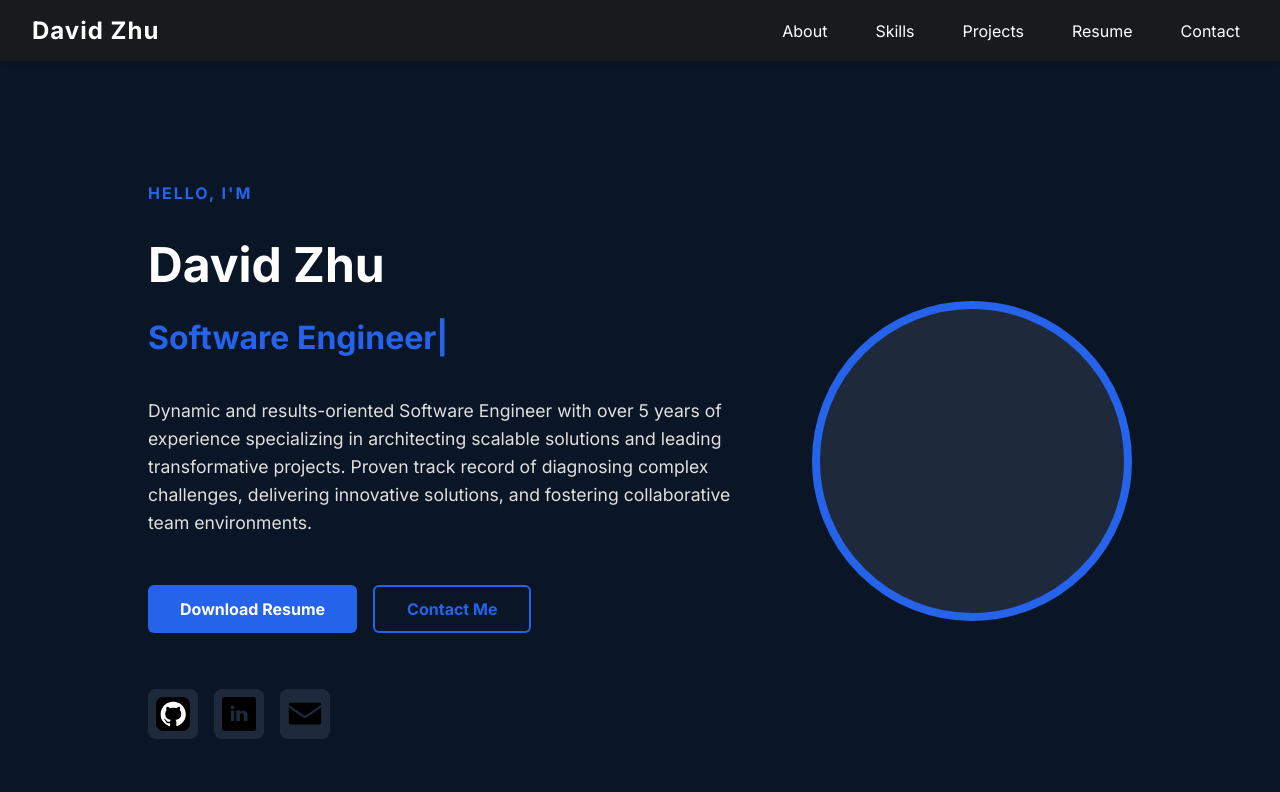
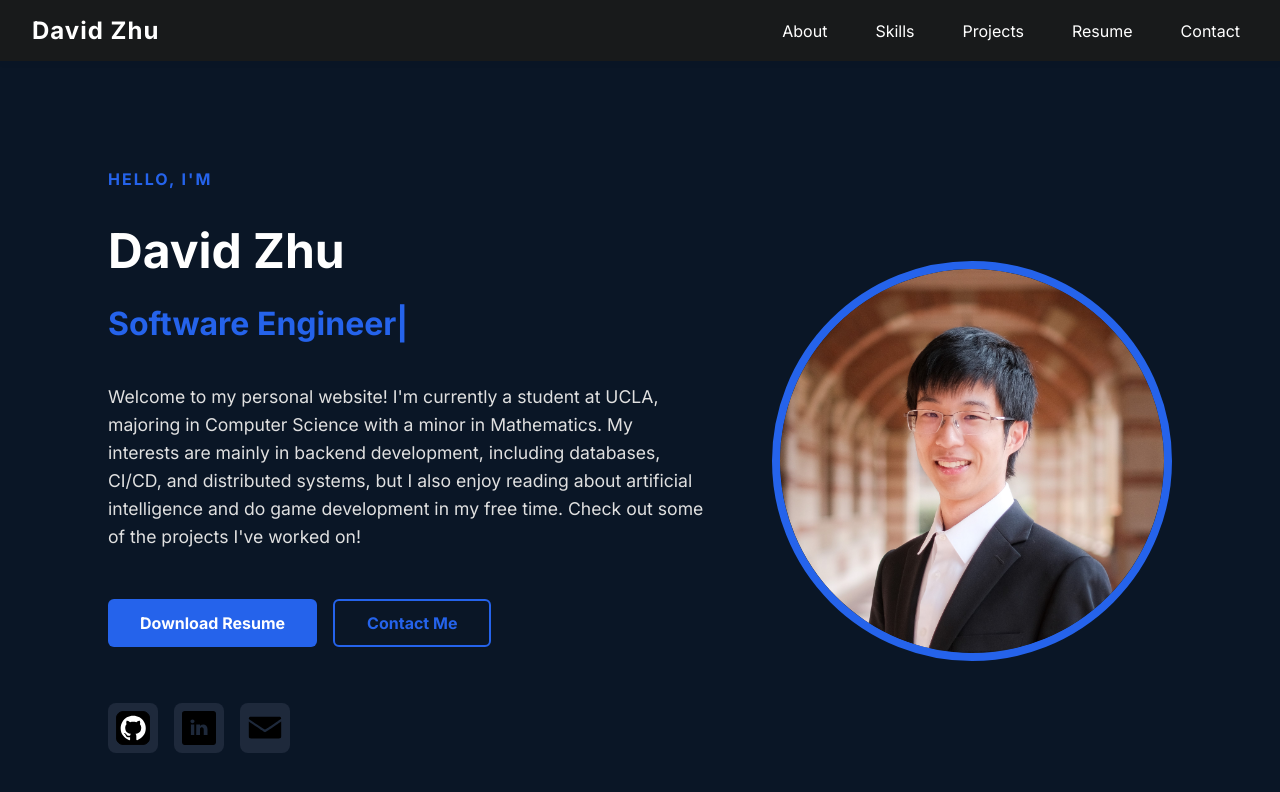
Before and after one commit to DaveyNavy/personal-website, a React (Vite) app: page / in a window 1280 px wide. Shown: the top 792 px of the page. Built offline with nearby package versions, Linux system fonts and the light colour scheme.

Commit message:
Update main page info

```diff
--- a/src/Home.jsx
+++ b/src/Home.jsx
@@ -2,21 +2,22 @@ import styles from "./Home.module.css";
 import GithubIcon from "./assets/github.svg";
 import LinkedinIcon from "./assets/linkedin.svg";
 import EmailIcon from "./assets/email.svg";
+import Profile from "./assets/David_Headshot_Square.jpg";
 import { useState, useEffect } from "react";
 
 const icons = [
   {
-    href: "#",
+    href: "https://github.com/DaveyNavy",
     label: "GitHub",
     svg: GithubIcon,
   },
   {
-    href: "#",
+    href: "https://www.linkedin.com/in/david-zhu-717863298/",
     label: "LinkedIn",
     svg: LinkedinIcon,
   },
   {
-    href: "#",
+    href: "mailto:davidyzhu2@gmail.com",
     label: "Email",
     svg: EmailIcon,
   },
@@ -48,11 +49,12 @@ export default function Home() {
           <span className={styles.blinkingCursor}>|</span>
         </div>
         <div className={styles.description}>
-          Dynamic and results-oriented Software Engineer with over 5 years of
-          experience specializing in architecting scalable solutions and leading
-          transformative projects. Proven track record of diagnosing complex
-          challenges, delivering innovative solutions, and fostering
-          collaborative team environments.
+          Welcome to my personal website! I'm currently a student at UCLA,
+          majoring in Computer Science with a minor in Mathematics. My interests
+          are mainly in backend development, including databases, CI/CD, and
+          distributed systems, but I also enjoy reading about artificial
+          intelligence and do game development in my free time. Check out some
+          of the projects I've worked on!
         </div>
         <div className={styles.buttonRow}>
           <button className={styles.resumeBtn}>Download Resume</button>
@@ -71,7 +73,9 @@ export default function Home() {
         </div>
       </div>
       <div className={styles.homeImageContainer}>
-        <div className={styles.homeImage}></div>
+        <div className={styles.homeImage}>
+          <img src={Profile} className={styles.profileImg} alt="Profile" />
+        </div>
       </div>
     </div>
   );
--- a/src/Home.module.css
+++ b/src/Home.module.css
@@ -134,12 +134,23 @@
 }
 
 .homeImage {
-  width: 320px;
-  height: 320px;
+  width: 400px;
+  height: 400px;
   border-radius: 50%;
   border: 8px solid #2563eb;
+  background: #1e293b;
+  overflow: hidden;
+  display: flex;
+  align-items: center;
+  justify-content: center;
+}
+
+.profileImg {
+  width: 100%;
+  height: 100%;
   object-fit: cover;
-  background: #1e293b;
+  border-radius: 50%;
+  display: block;
 }
 
 @media (max-width: 900px) {
```
Also changed, not shown: src/assets/David_Headshot_Square.jpg (added).
